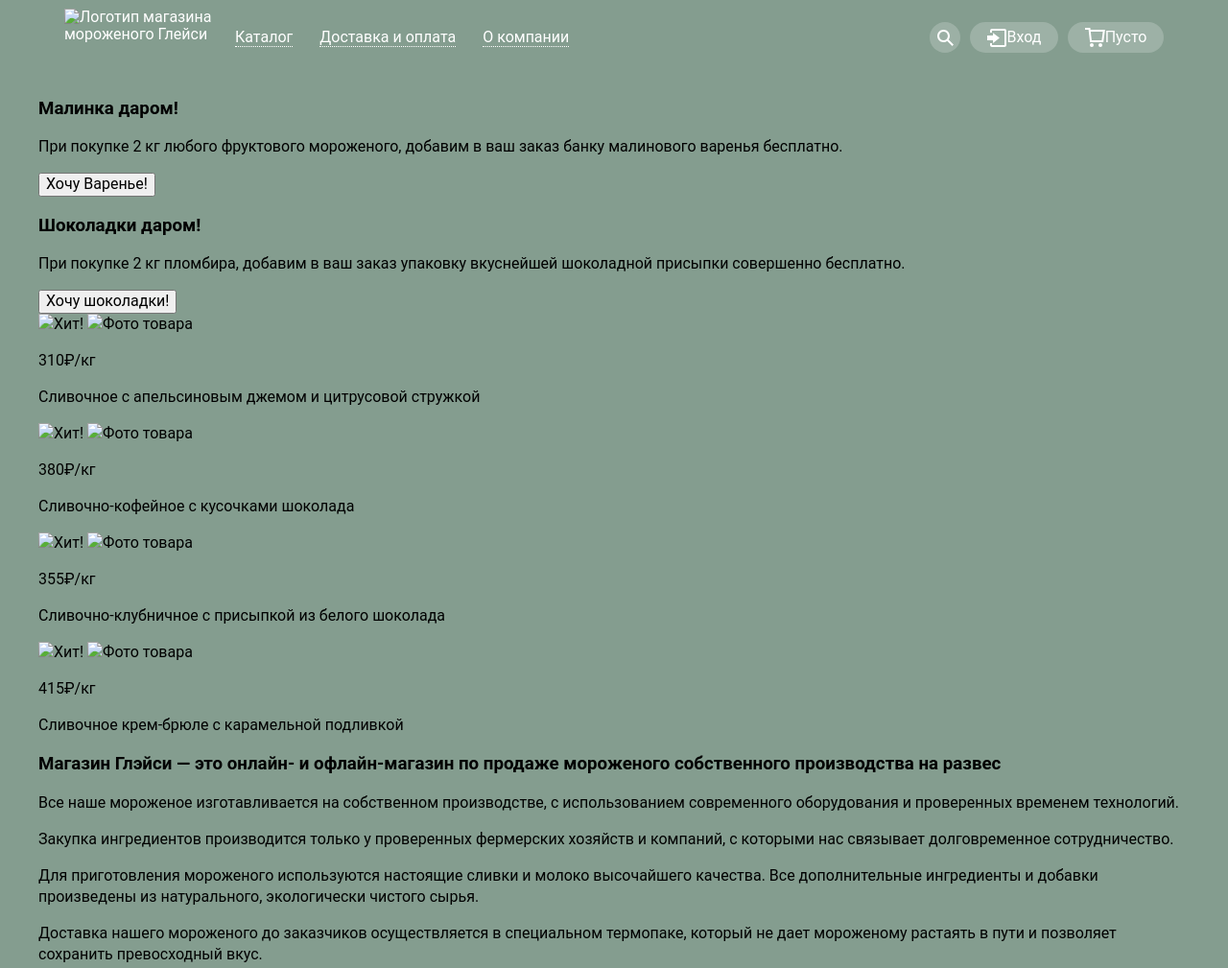
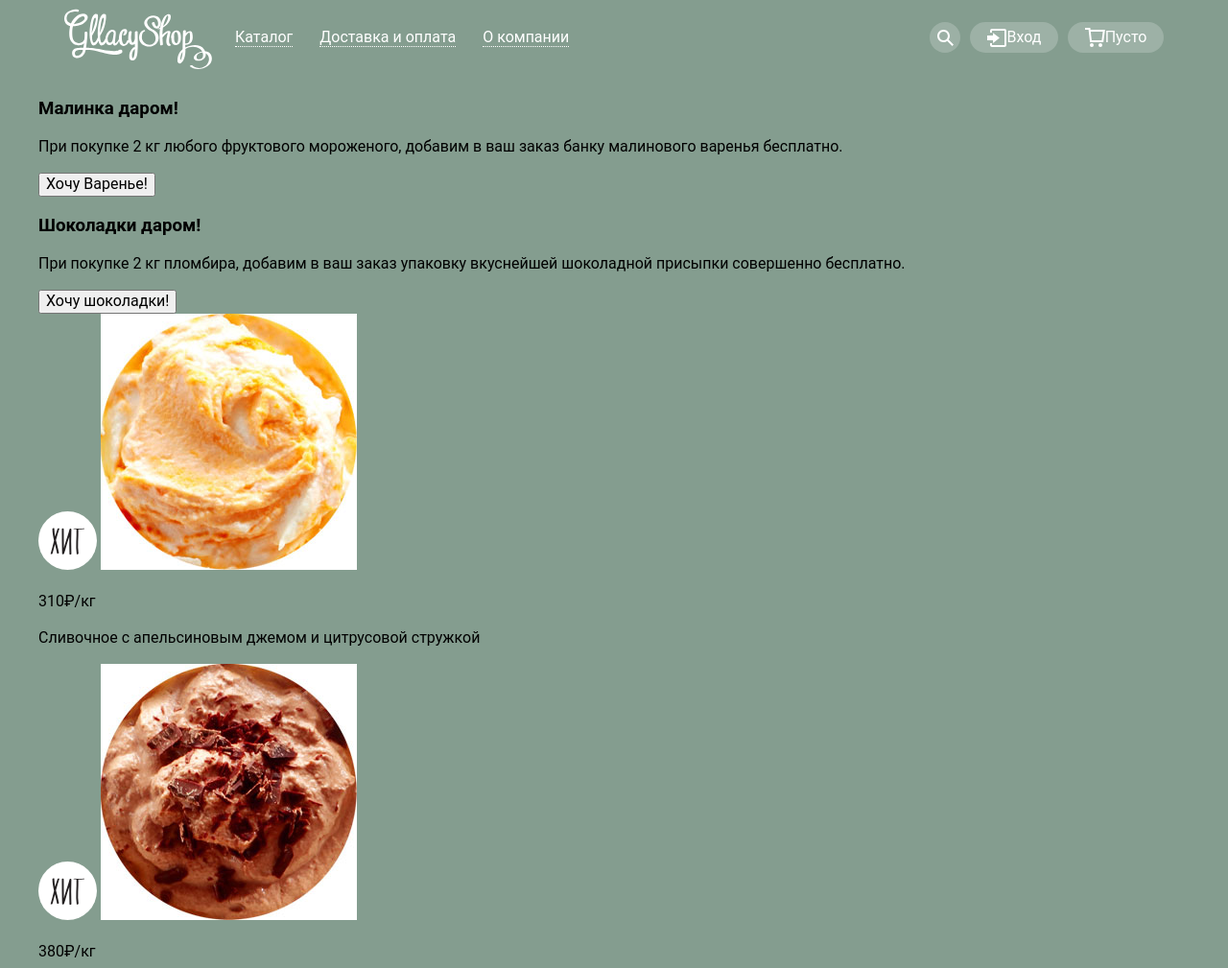
Before and after one commit to aaaaaua/897219-gllacy, a plain HTML site: page index.html in a window 1280 px wide. Shown: the top 1009 px of the page at 96% size. Drawn offline with nearby package versions, Linux system fonts and the light colour scheme; the site is published under a folder, as on GitHub Pages, so addresses that start at the root find nothing.

Commit message:
исправляет отображение изображений

```diff
--- a/index.html
+++ b/index.html
@@ -12,7 +12,7 @@
        <!-- BEGIN HEADER -->
        <header class="main-header">
          <div class="main-header-logo">
-           <img src="/img/Logo.svg" width="154" height="64" alt="Логотип магазина мороженого Глейси">
+           <img src="img/Logo.svg" width="154" height="64" alt="Логотип магазина мороженого Глейси">
          </div>
          <nav class="main-menu">
            <ul class="main-menu-item">
@@ -65,26 +65,26 @@
          </div>
          <div class="hits-block-container">
            <div class="hits-item1">
-             <img src="/img/icon-hit.svg" class="hit-icon" width="" height="" alt="Хит!">
-             <img src="/img/hit-picture-item1.jpg" class="" width="" height="" alt="Фото товара">
+             <img src="img/icon-hit.svg" class="hit-icon" width="" height="" alt="Хит!">
+             <img src="img/hit-picture-item1.jpg" class="" width="" height="" alt="Фото товара">
              <p class="hits-block-price">310₽/кг</p>
              <p>Сливочное с апельсиновым джемом и цитрусовой стружкой</p>
            </div>
            <div class="hits-item2">
-             <img src="/img/icon-hit.svg" class="hit-icon" width="" height="" alt="Хит!">
-             <img src="/img/hit-picture-item2.jpg" class="" width="" height="" alt="Фото товара">
+             <img src="img/icon-hit.svg" class="hit-icon" width="" height="" alt="Хит!">
+             <img src="img/hit-picture-item2.jpg" class="" width="" height="" alt="Фото товара">
              <p class="hits-block-price">380₽/кг</p>
              <p>Сливочно-кофейное с кусочками шоколада</p>
            </div>
            <div class="hits-item3">
-             <img src="/img/icon-hit.svg" class="hit-icon" width="" height="" alt="Хит!">
-             <img src="/img/hit-picture-item3.jpg" class="" width="" height="" alt="Фото товара">
+             <img src="img/icon-hit.svg" class="hit-icon" width="" height="" alt="Хит!">
+             <img src="img/hit-picture-item3.jpg" class="" width="" height="" alt="Фото товара">
              <p class="hits-block-price">355₽/кг</p>
              <p>Сливочно-клубничное с присыпкой из белого шоколада</p>
            </div>
            <div class="hits-item4">
-             <img src="/img/icon-hit.svg" class="hit-icon" width="" height="" alt="Хит!">
-             <img src="/img/hit-picture-item4.jpg" class="" width="" height="" alt="Фото товара">
+             <img src="img/icon-hit.svg" class="hit-icon" width="" height="" alt="Хит!">
+             <img src="img/hit-picture-item4.jpg" class="" width="" height="" alt="Фото товара">
              <p class="hits-block-price">415₽/кг</p>
              <p>Сливочное крем-брюле с карамельной подливкой</p>
            </div>
```
